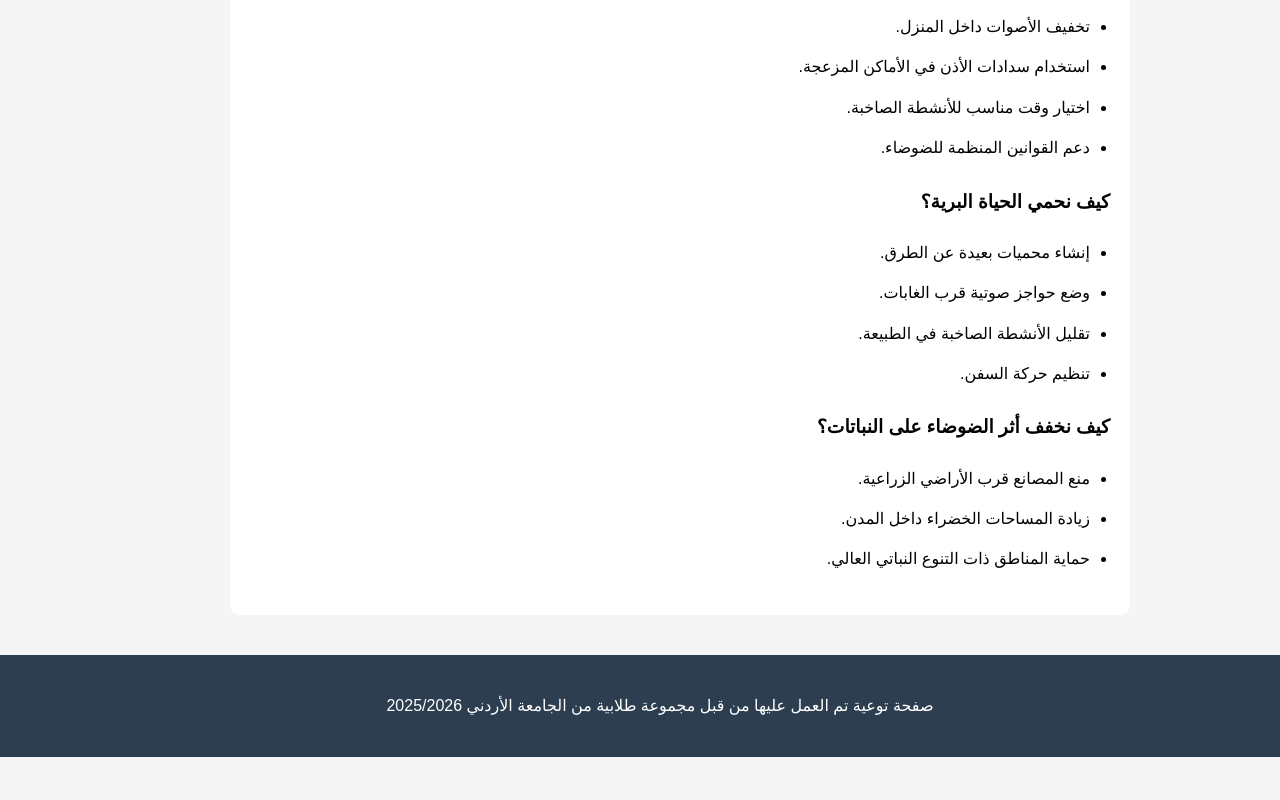
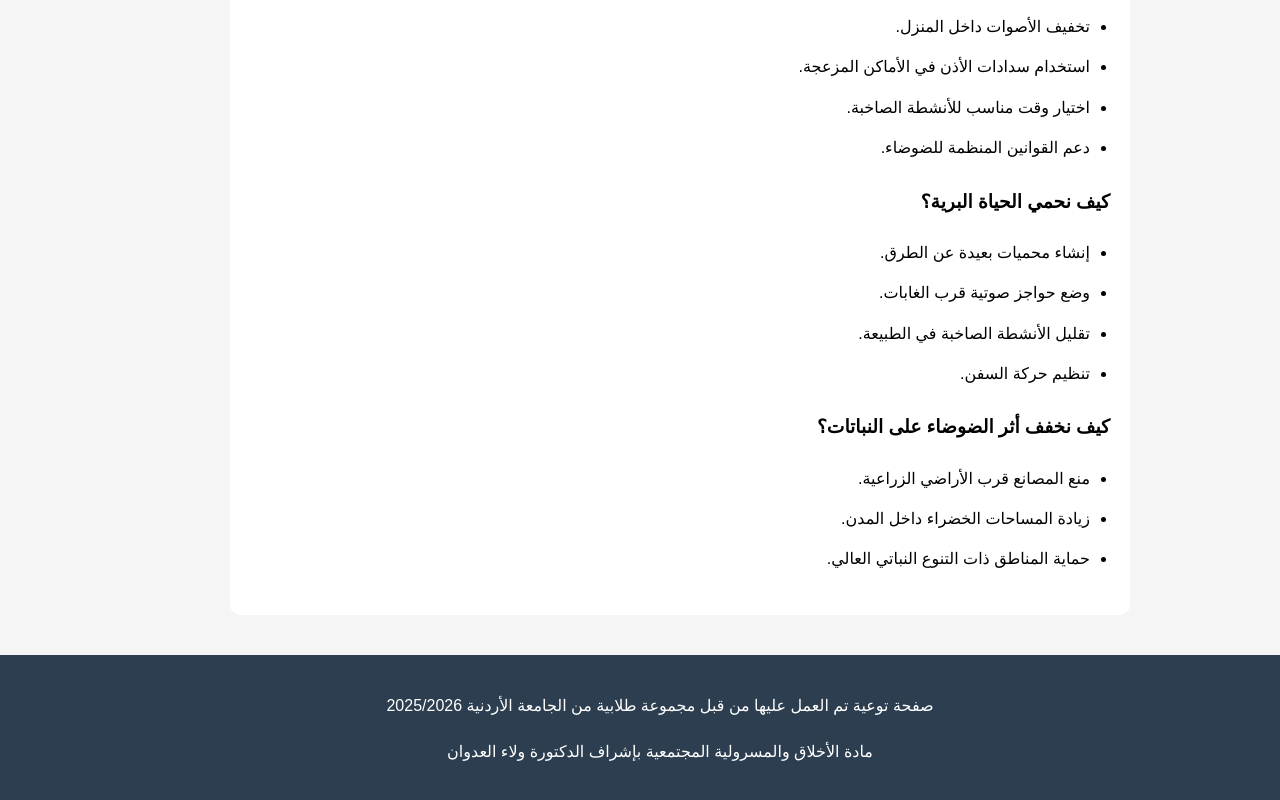
Before and after one commit to lynncodesxo/noise-project, a plain HTML site: page index.html in a window 1280 px wide. Shown: the part 3757-4557 px from the top of the page. Before the commit the page ends 4514 px from the top, so only its background shows below. Drawn offline with Linux system fonts and the light colour scheme.

```diff
--- a/index.html
+++ b/index.html
@@ -174,7 +174,8 @@
     </div>
 
     <footer style="width:100%; background-color:#2c3e50; color:white; padding:20px; text-align:center;">
-        <p>صفحة توعية تم العمل عليها من قبل مجموعة طلابية من الجامعة الأردني 2025/2026</p>
+        <p>صفحة توعية تم العمل عليها من قبل مجموعة طلابية من الجامعة الأردنية 2025/2026</p>
+        <p> مادة الأخلاق والمسرولية المجتمعية بإشراف الدكتورة ولاء العدوان</p>
     </footer>
 </body>
 </html>
```
